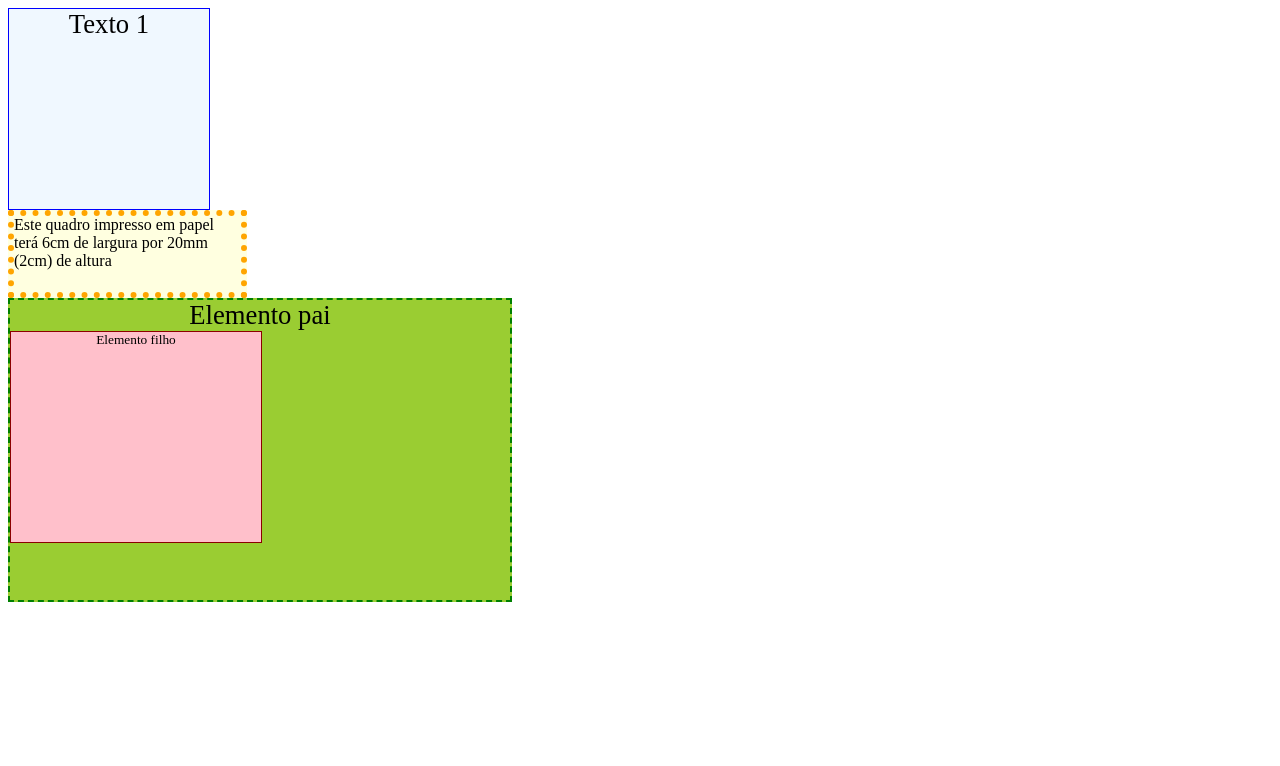
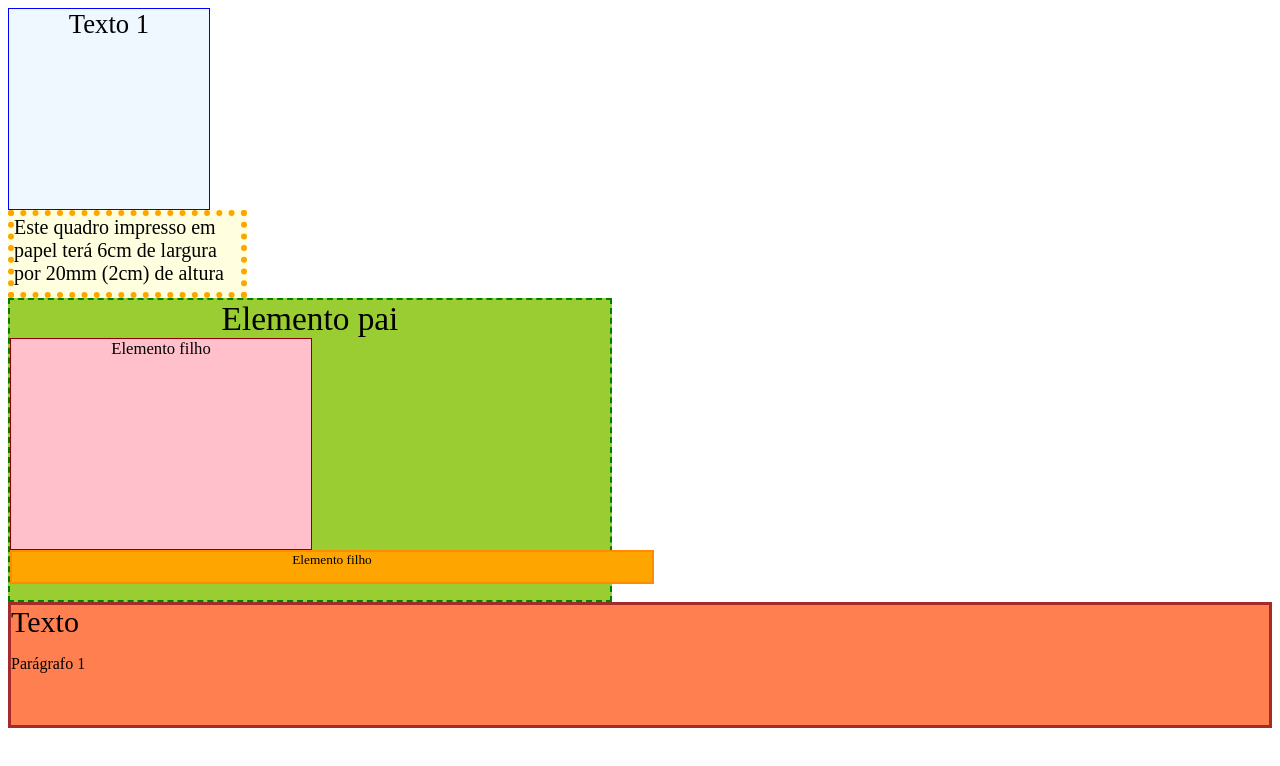
Before and after one commit to Zereis240620/dw1-not-2021-2, a plain HTML site: page 14-unidade-medida.html in a window 1280 px wide. Drawn offline with Linux system fonts and the light colour scheme.

Commit message:
(22/09) Término de unidades de medida e início de box model

```diff
--- a/14-unidade-medida.html
+++ b/14-unidade-medida.html
@@ -5,56 +5,7 @@
     <meta http-equiv="X-UA-Compatible" content="IE=edge">
     <meta name="viewport" content="width=device-width, initial-scale=1.0">
     <title>Unidades de medida</title>
-    <style>
-        /*
-            UNIDADES DE MEDIDA EM CSS
-
-            1) Unidades absolutas:
-                - px (pixel): corresponde a um ponto de iluminação da tela, ou, quando isso não puder determinado (no papel, por exemplo), equivale a 1/96 de uma polegada (1 polegada = 2,54). Seu tamanho, portanto, depende da resolução da tela
-                - pt: (point): medida usada para o tamanho de fontes. Equivale a 1/72 de uma polegada
-                - cm: (centímetro): para impressão
-                - mm: (milímetro): para impressão
-                - in: (inches, polegadas): para impressão
-
-            2) Unidades relativas:
-                -%: sempre em relação ao tamanho do pai
-                -em: usada para fontes. Signica 100% do tamanho da fonte do elemento pai.
-        */
-
-        #box1{
-            background-color: aliceblue;
-            border: 1px solid blue;
-            text-align: center;
-            width: 200px; /* largura */
-            height: 200px; /* altura */
-            font-size: 20pt;
-        }
-
-        #box2 {
-            background-color: lightyellow;
-            border: 6px dotted orange;
-            width: 6cm;
-            height: 20mm;
-        }
-
-        #pai1 {
-            background-color: yellowgreen;
-            border: 2px dashed green;
-            text-align: center;
-            width: 500px;
-            height: 300px;
-            font-size: 20pt;
-        }
-
-        #filho1{
-            background-color: pink;
-            border: 1px solid darkred;
-            width: 50%; /* relativa à largura do pai */
-            height: 70%; /* relativa à altura do pai */
-            font-size: 0.5em; /* 50% do tamanho da fonte do pai */
-        }
-
-    </style>
+    <link rel="stylesheet" href="14.css">
 </head>
 <body>
     <div id="box1">
@@ -70,6 +21,14 @@
         <div id="filho1">
             Elemento filho
         </div>
+        <div id="filho2">
+            Elemento filho
+        </div>
+    </div>
+
+    <div id="box3">
+        Texto
+        <p id="p1">Parágrafo 1</p>
     </div>
 </body>
 </html>
--- /dev/null
+++ b/14.css
@@ -0,0 +1,74 @@
+/*
+    UNIDADES DE MEDIDA EM CSS
+
+    1) Unidades absolutas:
+    - px (pixel): corresponde a um ponto de iluminação da tela, ou, quando isso não puder determinado (no papel, por exemplo), equivale a 1/96 de uma polegada (1 polegada = 2,54). Seu tamanho, portanto, depende da resolução da tela
+    - pt: (point): medida usada para o tamanho de fontes. Equivale a 1/72 de uma polegada
+    - cm: (centímetro): para impressão
+    - mm: (milímetro): para impressão
+    - in: (inches, polegadas): para impressão
+
+    2) Unidades relativas:
+    -%: sempre em relação ao tamanho do pai
+    -em: usada para fontes. Signica 100% do tamanho da fonte do elemento pai.
+    - rem: usada para fontes. Significa 100% do tamanho da fonte configurado para o elemento <html> (elemento raiz)
+    - vw: 1% da largura do viewport (área de visualização do navegador)
+    - vh: 1% da altura do viewport
+*/
+
+html{
+/* Definindo o tamanho da fonte do elemento raiz */
+font-size: 20px;
+}
+
+#box1{
+background-color: aliceblue;
+border: 1px solid blue;
+text-align: center;
+width: 200px; /* largura */
+height: 200px; /* altura */
+font-size: 20pt;
+}
+
+#box2 {
+background-color: lightyellow;
+border: 6px dotted orange;
+width: 6cm;
+height: 20mm;
+}
+
+#pai1 {
+background-color: yellowgreen;
+border: 2px dashed green;
+text-align: center;
+width: 600px;
+height: 300px;
+font-size: 25pt;
+}
+
+#filho1{
+background-color: pink;
+border: 1px solid darkred;
+width: 50%; /* relativa à largura do pai */
+height: 70%; /* relativa à altura do pai */
+font-size: 0.5em; /* 50% do tamanho da fonte do pai */
+}
+
+#filho2 {
+background-color:orange;
+border: 2px solid darkorange;
+width: 50vw;/* Cada vw é 1% da largura da janela */
+height: 10%;
+font-size: 40%; /* 40% tamanho da fonte do pai, equivale a 0.4em */
+}
+
+#box3{
+background-color: coral;
+border: 3px solid brown;
+font-size: 1.5rem; /* 150% do tamanho da fonte do elemento raiz */
+height: 15vh; /* Cada vh é 1% da altura da janela */
+}
+
+#p1{
+font-size: 0.8rem; /* 80% do tamanho da fonte do elemento raiz */
+}
```
Also changed, not shown: 15-box-model.html (added, +49 -0 lines).
